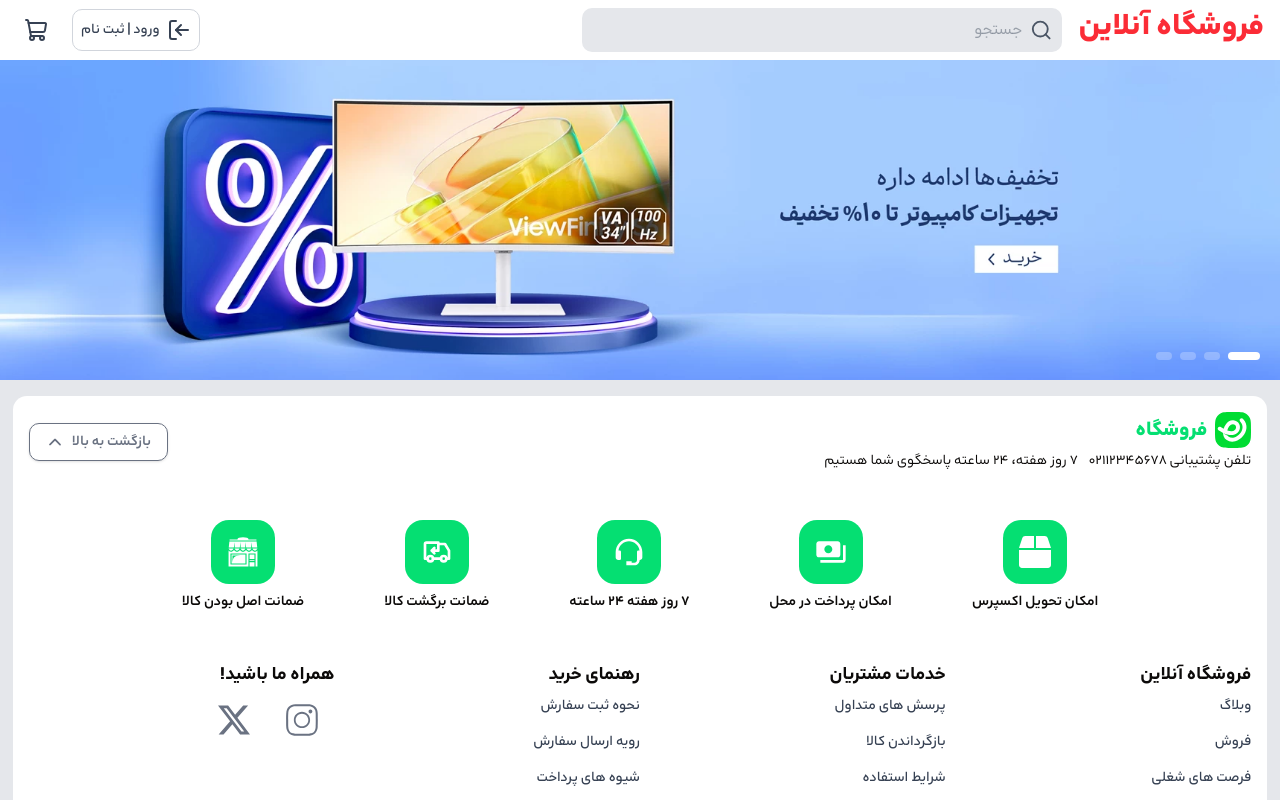
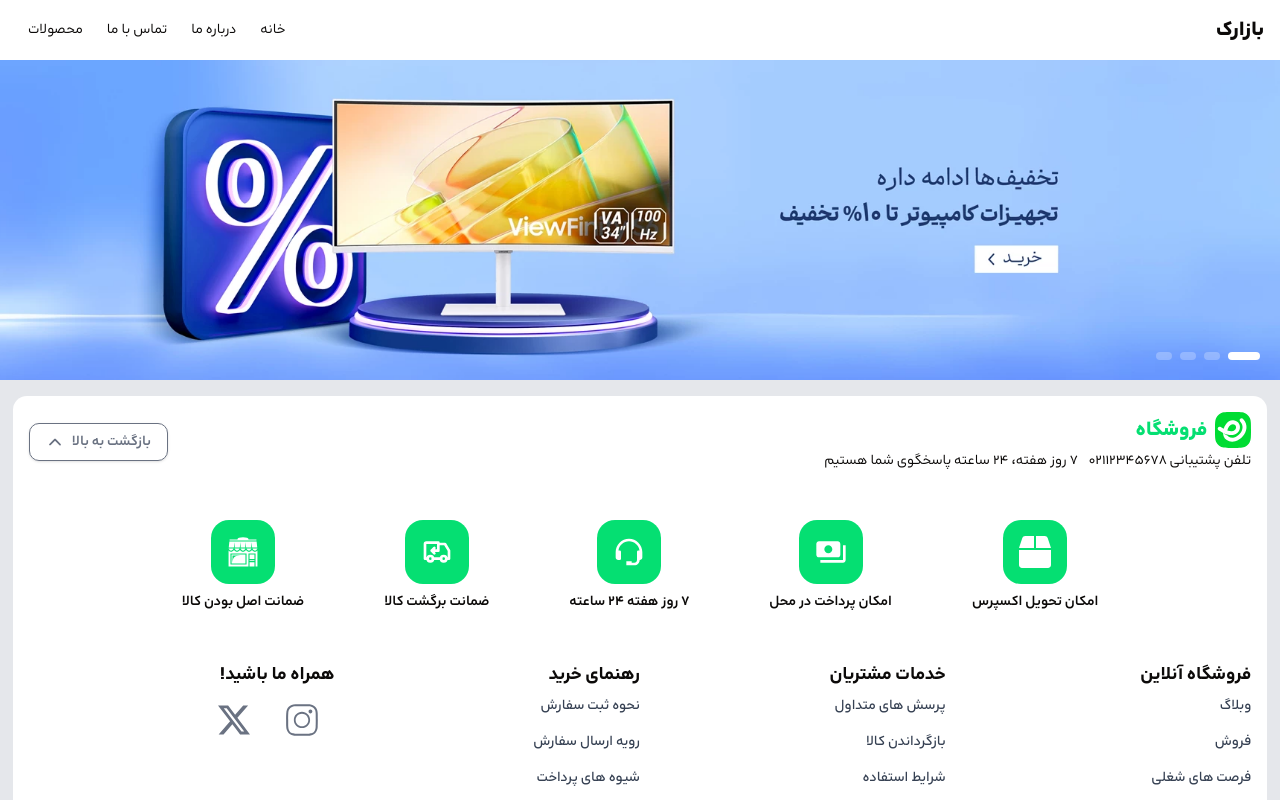
Before and after one commit to amirhirx/ecommerce-website, a Next.js app: page / in a window 1280 px wide. Shown: the top 800 px of the page. Built offline with nearby package versions, Linux system fonts and the light colour scheme.

Commit message:
feat: redesign menu

```diff
--- a/components/menu/Menu.tsx
+++ b/components/menu/Menu.tsx
@@ -1,30 +1,47 @@
-import Link from "next/link"
-import CartIcon from "./CartIcon"
-import Account from "./Account"
-import SearchBar from "./SearchBar"
-import Drawer from "./Drawer"
-import { CircleQuestionMark } from "lucide-react"
+import Link from "next/link";
+import {
+  NavigationMenu,
+  NavigationMenuItem,
+  NavigationMenuList,
+  NavigationMenuLink,
+  NavigationMenuTrigger,
+  NavigationMenuContent,
+} from "@/components/ui/navigation-menu";
+import { v4 as uuidv4 } from "uuid";
 
 export default function Menu() {
-    return (
-        <header className="w-full flex md:py-2 md:px-4 flex-col gap-2 md:flex-row items-center justify-between bg-white">
-            <div className="w-full md:w-auto pt-3 pb-1.5 px-4 md:p-0 flex item-center gap-4 justify-between">
-                <Drawer />
-                <Link href={"/"} className="text-3xl font-black text-red-500">
-                    فروشگاه آنلاین
-                </Link>
-                <CircleQuestionMark className="md:hidden" />
-                <div className="w-full md:w-120 hidden md:block">
-                    <SearchBar />
-                </div>
-            </div>
-            <div className="w-full md:w-auto px-3 pb-2 md:p-0 flex items-center gap-2 md:gap-4">
-                <div className="w-full md:w-120 md:hidden">
-                    <SearchBar />
-                </div>
-                <Account />
-                <CartIcon />
-            </div>
-        </header>
-    )
+  const id = uuidv4();
+  const navigationMenuItems: {
+    text: string;
+    link: string;
+  }[] = [
+    { text: "خانه", link: "/" },
+    { text: "درباره ما", link: "/about-us" },
+    { text: "تماس با ما", link: "/contact-ut" },
+    {
+      text: "محصولات",
+      link: "/products",
+    },
+  ];
+
+  return (
+    <header className="bg-white py-2 px-4 flex items-center justify-between">
+      <Link href="/">
+        <h1 className="text-xl font-black">بازارک</h1>
+      </Link>
+      <NavigationMenu>
+        <NavigationMenuList>
+          {navigationMenuItems.map((item) => {
+            return (
+              <NavigationMenuItem key={id}>
+                <NavigationMenuLink
+                  render={<Link href={item.link}>{item.text}</Link>}
+                />
+              </NavigationMenuItem>
+            );
+          })}
+        </NavigationMenuList>
+      </NavigationMenu>
+    </header>
+  );
 }
```
